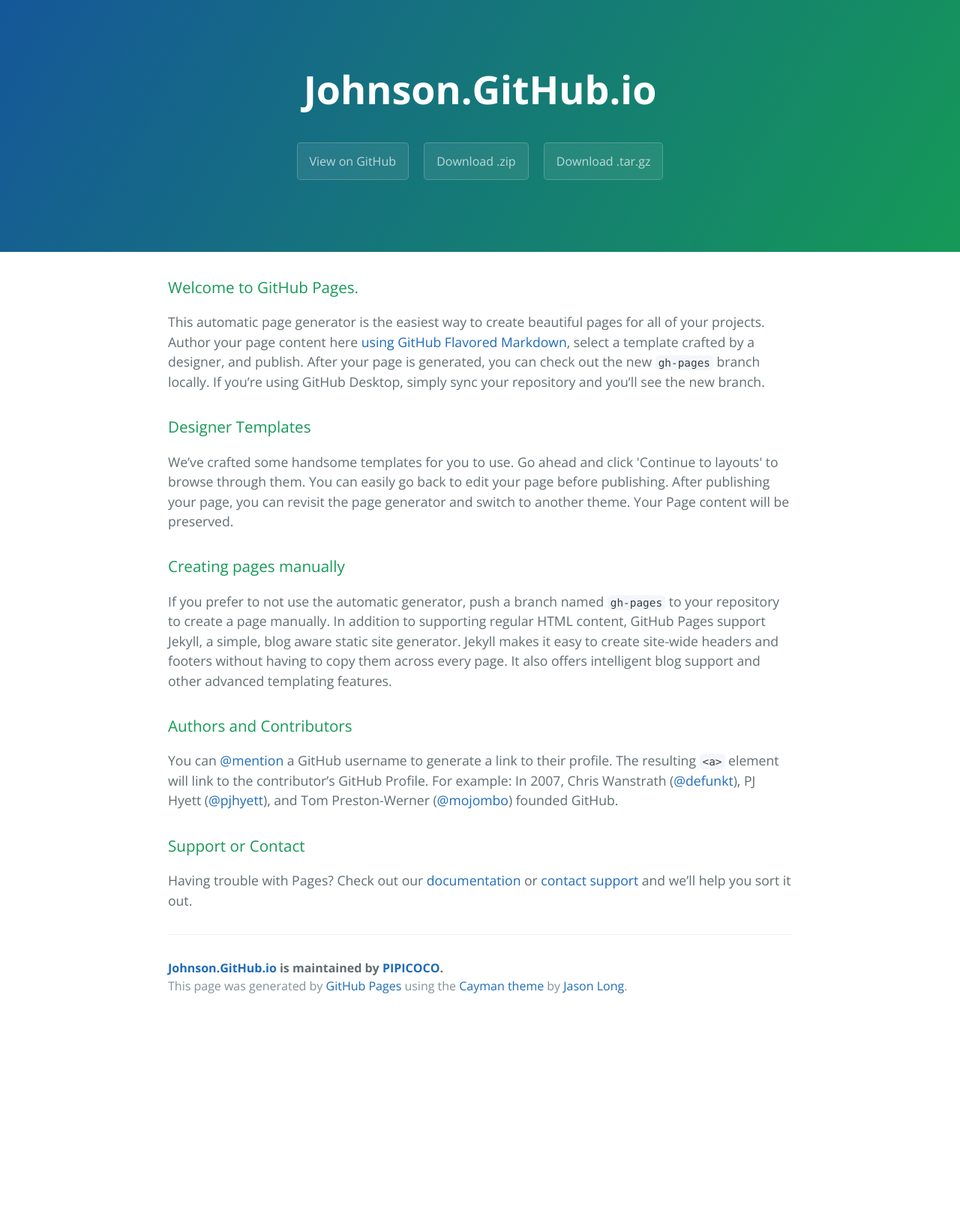
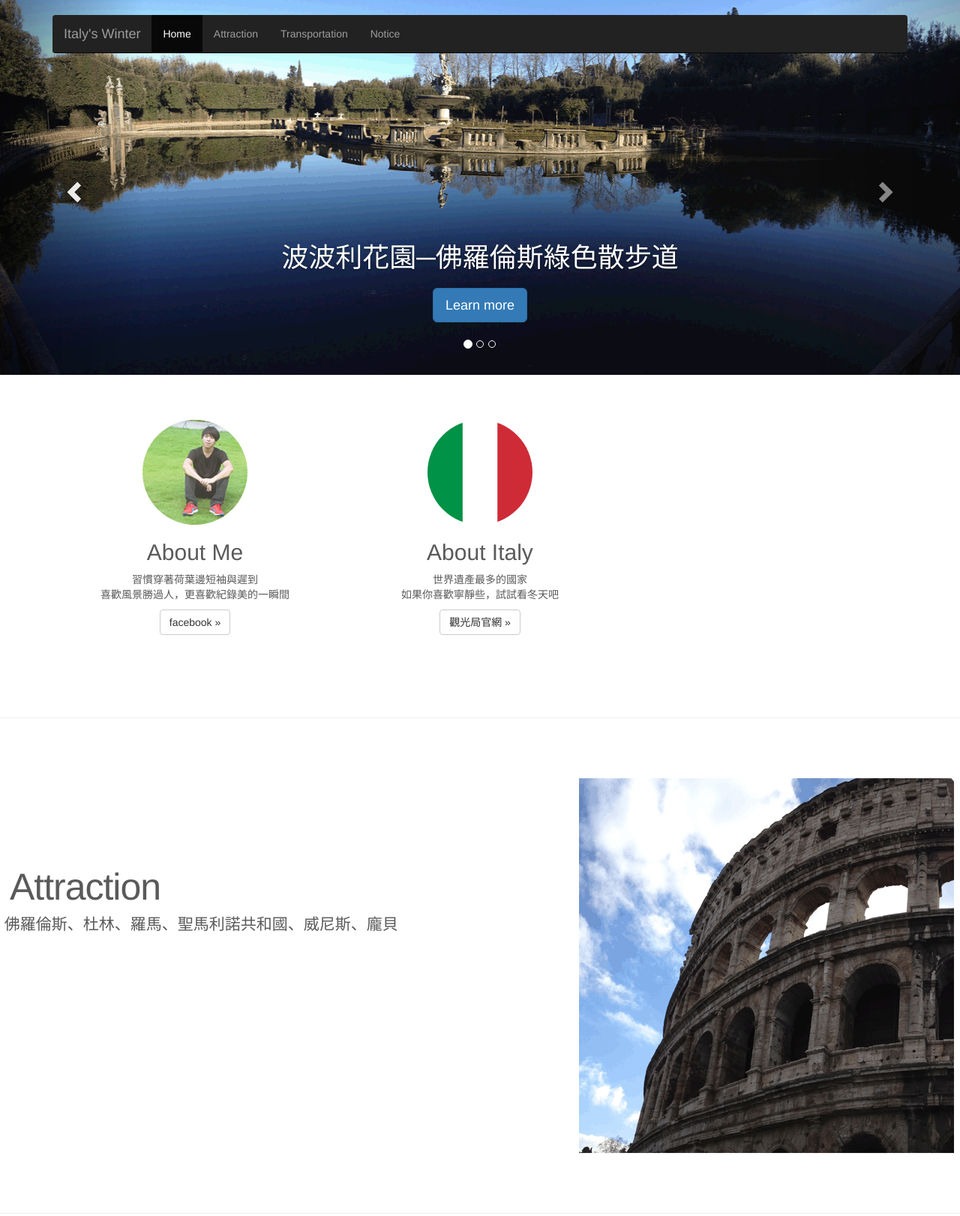
Before and after one commit to PIPICOCO/Johnson.github.io, a plain HTML site: page index.html in a window 1280 px wide. Shown: the top 1622 px of the page at 75% size. Before the commit the page ends 1359 px from the top, so only its background shows below. Drawn offline with nearby package versions, Linux system fonts and the light colour scheme.

Commit message:
Restructure in Johnson.github.io of recoding index
delete the previous roots

```diff
--- a/index.html
+++ b/index.html
@@ -1,57 +1,207 @@
 <!DOCTYPE html>
-<html lang="en-us">
+<html lang="en">
   <head>
-    <meta charset="UTF-8">
-    <title>Johnson.GitHub.io by PIPICOCO</title>
+    <meta charset="utf-8">
+    <meta http-equiv="X-UA-Compatible" content="IE=edge">
     <meta name="viewport" content="width=device-width, initial-scale=1">
-    <link rel="stylesheet" type="text/css" href="stylesheets/normalize.css" media="screen">
-    <link href='https://fonts.googleapis.com/css?family=Open+Sans:400,700' rel='stylesheet' type='text/css'>
-    <link rel="stylesheet" type="text/css" href="stylesheets/stylesheet.css" media="screen">
-    <link rel="stylesheet" type="text/css" href="stylesheets/github-light.css" media="screen">
+    <!-- The above 3 meta tags *must* come first in the head; any other head content must come *after* these tags -->
+    <meta name="description" content="">
+    <meta name="author" content="">
+    <link rel="icon" href="favicon.ico">
+
+    <title>Carousel Template for Bootstrap</title>
+
+    <!-- Bootstrap core CSS -->
+    <link href="bootstrap.min.css" rel="stylesheet">
+
+    <!-- IE10 viewport hack for Surface/desktop Windows 8 bug -->
+    <link href="css/ie10-viewport-bug-workaround.css" rel="stylesheet">
+
+    <!-- Just for debugging purposes. Don't actually copy these 2 lines! -->
+    <!--[if lt IE 9]><script src="../../assets/js/ie8-responsive-file-warning.js"></script><![endif]-->
+    <script src="js/ie-emulation-modes-warning.js"></script>
+
+    <!-- HTML5 shim and Respond.js for IE8 support of HTML5 elements and media queries -->
+    <!--[if lt IE 9]>
+      <script src="https://oss.maxcdn.com/html5shiv/3.7.2/html5shiv.min.js"></script>
+      <script src="https://oss.maxcdn.com/respond/1.4.2/respond.min.js"></script>
+    <![endif]-->
+
+    <!-- Custom styles for this template -->
+    <link href="carousel.css" rel="stylesheet">
   </head>
+<!-- NAVBAR
+================================================== -->
   <body>
-    <section class="page-header">
-      <h1 class="project-name">Johnson.GitHub.io</h1>
-      <h2 class="project-tagline"></h2>
-      <a href="https://github.com/PIPICOCO/Johnson.github.io" class="btn">View on GitHub</a>
-      <a href="https://github.com/PIPICOCO/Johnson.github.io/zipball/master" class="btn">Download .zip</a>
-      <a href="https://github.com/PIPICOCO/Johnson.github.io/tarball/master" class="btn">Download .tar.gz</a>
-    </section>
+    <div class="navbar-wrapper">
+      <div class="container">
 
-    <section class="main-content">
-      <h3>
-<a id="welcome-to-github-pages" class="anchor" href="#welcome-to-github-pages" aria-hidden="true"><span aria-hidden="true" class="octicon octicon-link"></span></a>Welcome to GitHub Pages.</h3>
+        <nav class="navbar navbar-inverse navbar-static-top">
+          <div class="container">
+            <div class="navbar-header">
+              <button type="button" class="navbar-toggle collapsed" data-toggle="collapse" data-target="#navbar" aria-expanded="false" aria-controls="navbar">
+                <span class="sr-only">Toggle navigation</span>
+                <span class="icon-bar"></span>
+                <span class="icon-bar"></span>
+                <span class="icon-bar"></span>
+              </button>
+              <a class="navbar-brand" href="#">Italy's Winter</a>
+            </div>
+            <div id="navbar" class="navbar-collapse collapse">
+              <ul class="nav navbar-nav">
+                <li class="active"><a href="demo.htm">Home</a></li>
+                <li><a href="#about">Attraction</a></li>
+                <li><a href="#contact">Transportation</a></li>
+                <li><a href="#contact">Notice</a></li>
 
-<p>This automatic page generator is the easiest way to create beautiful pages for all of your projects. Author your page content here <a href="https://guides.github.com/features/mastering-markdown/">using GitHub Flavored Markdown</a>, select a template crafted by a designer, and publish. After your page is generated, you can check out the new <code>gh-pages</code> branch locally. If you’re using GitHub Desktop, simply sync your repository and you’ll see the new branch.</p>
+                  </ul>
+                </li>
+              </ul>
+            </div>
+          </div>
+        </nav>
 
-<h3>
-<a id="designer-templates" class="anchor" href="#designer-templates" aria-hidden="true"><span aria-hidden="true" class="octicon octicon-link"></span></a>Designer Templates</h3>
+      </div>
+    </div>
 
-<p>We’ve crafted some handsome templates for you to use. Go ahead and click 'Continue to layouts' to browse through them. You can easily go back to edit your page before publishing. After publishing your page, you can revisit the page generator and switch to another theme. Your Page content will be preserved.</p>
 
-<h3>
-<a id="creating-pages-manually" class="anchor" href="#creating-pages-manually" aria-hidden="true"><span aria-hidden="true" class="octicon octicon-link"></span></a>Creating pages manually</h3>
+    <!-- Carousel
+    ================================================== -->
+    <div id="myCarousel" class="carousel slide" data-ride="carousel">
+      <!-- Indicators -->
+      <ol class="carousel-indicators">
+        <li data-target="#myCarousel" data-slide-to="0" class="active"></li>
+        <li data-target="#myCarousel" data-slide-to="1"></li>
+        <li data-target="#myCarousel" data-slide-to="2"></li>
+      </ol>
+      <div class="carousel-inner" role="listbox">
+        <div class="item active">
+          <img class="first-slide" src="slide1.gif" alt="First slide">
+          <div class="container">
+            <div class="carousel-caption">
+              <h1>波波利花園─佛羅倫斯綠色散步道</h1>
+              <p></p>
+              <p><a class="btn btn-lg btn-primary" target="_blank" href="http://www.museumsinflorence.com/musei/boboli_garden.html" role="button">Learn more</a></p>
+            </div>
+          </div>
+        </div>
+        <div class="item">
+          <img class="second-slide" src="slide2.gif" alt="Second slide">
+          <div class="container">
+            <div class="carousel-caption">
+              <h1>比薩斜塔─傾斜之塔</font></h1>
+              <p></p>
+              <p><a class="btn btn-lg btn-primary" target="_blank" href="http://www.towerofpisa.org/" role="button">Learn more</a></p>
+            </div>
+          </div>
+        </div>
+        <div class="item">
+          <img class="third-slide" src="slide3.gif" alt="Third slide">
+          <div class="container">
+            <div class="carousel-caption">
+              <h1>梵諦岡─世界最小的國家</h1>
+              <p></p>
+              <p><a class="btn btn-lg btn-primary" target="_blank" href="http://mv.vatican.va/3_EN/pages/MV_Home.html" role="button">Learn more</a></p>
+            </div>
+          </div>
+        </div>
+      </div>
+      <a class="left carousel-control" href="#myCarousel" role="button" data-slide="prev">
+        <span class="glyphicon glyphicon-chevron-left" aria-hidden="true"></span>
+        <span class="sr-only">Previous</span>
+      </a>
+      <a class="right carousel-control" href="#myCarousel" role="button" data-slide="next">
+        <span class="glyphicon glyphicon-chevron-right" aria-hidden="true"></span>
+        <span class="sr-only">Next</span>
+      </a>
+    </div><!-- /.carousel -->
 
-<p>If you prefer to not use the automatic generator, push a branch named <code>gh-pages</code> to your repository to create a page manually. In addition to supporting regular HTML content, GitHub Pages support Jekyll, a simple, blog aware static site generator. Jekyll makes it easy to create site-wide headers and footers without having to copy them across every page. It also offers intelligent blog support and other advanced templating features.</p>
 
-<h3>
-<a id="authors-and-contributors" class="anchor" href="#authors-and-contributors" aria-hidden="true"><span aria-hidden="true" class="octicon octicon-link"></span></a>Authors and Contributors</h3>
+    <!-- Marketing messaging and featurettes
+    ================================================== -->
+    <!-- Wrap the rest of the page in another container to center all the content. -->
 
-<p>You can <a href="https://help.github.com/articles/basic-writing-and-formatting-syntax/#mentioning-users-and-teams" class="user-mention">@mention</a> a GitHub username to generate a link to their profile. The resulting <code>&lt;a&gt;</code> element will link to the contributor’s GitHub Profile. For example: In 2007, Chris Wanstrath (<a href="https://github.com/defunkt" class="user-mention">@defunkt</a>), PJ Hyett (<a href="https://github.com/pjhyett" class="user-mention">@pjhyett</a>), and Tom Preston-Werner (<a href="https://github.com/mojombo" class="user-mention">@mojombo</a>) founded GitHub.</p>
+    <div class="container marketing">
 
-<h3>
-<a id="support-or-contact" class="anchor" href="#support-or-contact" aria-hidden="true"><span aria-hidden="true" class="octicon octicon-link"></span></a>Support or Contact</h3>
+      <!-- Three columns of text below the carousel -->
+        <div class="col-lg-4">
+          <img class="img-circle" src="heading1.jpg" alt="Generic placeholder image" width="140" height="140">
+          <h2>About Me</h2>
+          <p>習慣穿著荷葉邊短袖與遲到
+<br>喜歡風景勝過人，更喜歡紀錄美的一瞬間</p>
+          <p><a class="btn btn-default" target="_blank" href="https://www.facebook.com/profile.php?id=100001436479066" role="button">facebook &raquo;</a></p>
+        </div><!-- /.col-lg-4 -->
+        <div class="col-lg-4">
+          <img class="img-circle" src="heading2.gif" alt="Generic placeholder image" width="140" height="140">
+          <h2>About Italy</h2>
+          <p>世界遺產最多的國家<br>如果你喜歡寧靜些，試試看冬天吧</p>
+          <p><a class="btn btn-default" target="_blank" href="http://www.italia.it/en/home.html" role="button">觀光局官網 &raquo;</a></p>
+        </div><!-- /.col-lg-4 -->
+      </div><!-- /.row -->
 
-<p>Having trouble with Pages? Check out our <a href="https://help.github.com/pages">documentation</a> or <a href="https://github.com/contact">contact support</a> and we’ll help you sort it out.</p>
 
-      <footer class="site-footer">
-        <span class="site-footer-owner"><a href="https://github.com/PIPICOCO/Johnson.github.io">Johnson.GitHub.io</a> is maintained by <a href="https://github.com/PIPICOCO">PIPICOCO</a>.</span>
 
-        <span class="site-footer-credits">This page was generated by <a href="https://pages.github.com">GitHub Pages</a> using the <a href="https://github.com/jasonlong/cayman-theme">Cayman theme</a> by <a href="https://twitter.com/jasonlong">Jason Long</a>.</span>
+      <!-- START THE FEATURETTES -->
+
+      <hr class="featurette-divider">
+
+      <div class="row featurette">
+        <div class="col-md-7">
+          <h2 class="featurette-heading">&nbsp;Attraction <span class="text-muted"></span></h2>
+          <p class="lead">&nbsp;佛羅倫斯、杜林、羅馬、聖馬利諾共和國、威尼斯、龐貝</p>
+        </div>
+        <div class="col-md-5">
+          <img class="featurette-image img-responsive center-block" src="feature1.gif" alt="Generic placeholder image">
+        </div>
+      </div>
+
+      <hr class="featurette-divider">
+
+      <div class="row featurette">
+        <div class="col-md-7 col-md-push-5">
+          <h2 class="featurette-heading">&nbsp;Transportation <span class="text-muted"></span></h2>
+          <p class="lead">&nbsp;如果義大利是一道讓你驚豔的料理，那麼交通就是你吃的方式</p>
+        </div>
+        <div class="col-md-5 col-md-pull-7">
+          <img class="featurette-image img-responsive center-block" src="feature2.gif" alt="Generic placeholder image">
+        </div>
+      </div>
+
+      <hr class="featurette-divider">
+
+      <div class="row featurette">
+        <div class="col-md-7">
+          <h2 class="featurette-heading">&nbsp;Notice <span class="text-muted"></span></h2>
+          <p class="lead">&nbsp;行前建議、氣候、安全、推薦旅社</p>
+        </div>
+        <div class="col-md-5">
+          <img class="featurette-image img-responsive center-block" src="feature3.gif" alt="Generic placeholder image">
+        </div>
+      </div>
+
+      <hr class="featurette-divider">
+
+      <!-- /END THE FEATURETTES -->
+
+
+      <!-- FOOTER -->
+      <footer>
+        <p class="pull-right"><a href="#">Back to top</a></p>
+        <p>&copy; 2015 Company, Inc. &middot; <a href="#">Privacy</a> &middot; <a href="#">Terms</a></p>
       </footer>
 
-    </section>
+    </div><!-- /.container -->
 
 
+    <!-- Bootstrap core JavaScript
+    ================================================== -->
+    <!-- Placed at the end of the document so the pages load faster -->
+    <script src="https://ajax.googleapis.com/ajax/libs/jquery/1.11.3/jquery.min.js"></script>
+    <script>window.jQuery || document.write('<script src="../../assets/js/vendor/jquery.min.js"><\/script>')</script>
+    <script src="bootstrap.min.js"></script>
+    <!-- Just to make our placeholder images work. Don't actually copy the next line! -->
+    <script src="bootstrap-3.3.6/docs/assets/js/vendor/holder.min.js"></script>
+    <!-- IE10 viewport hack for Surface/desktop Windows 8 bug -->
+    <script src="bootstrap-3.3.6/docs/assets/js/ie10-viewport-bug-workaround.js"></script>
   </body>
 </html>
```
